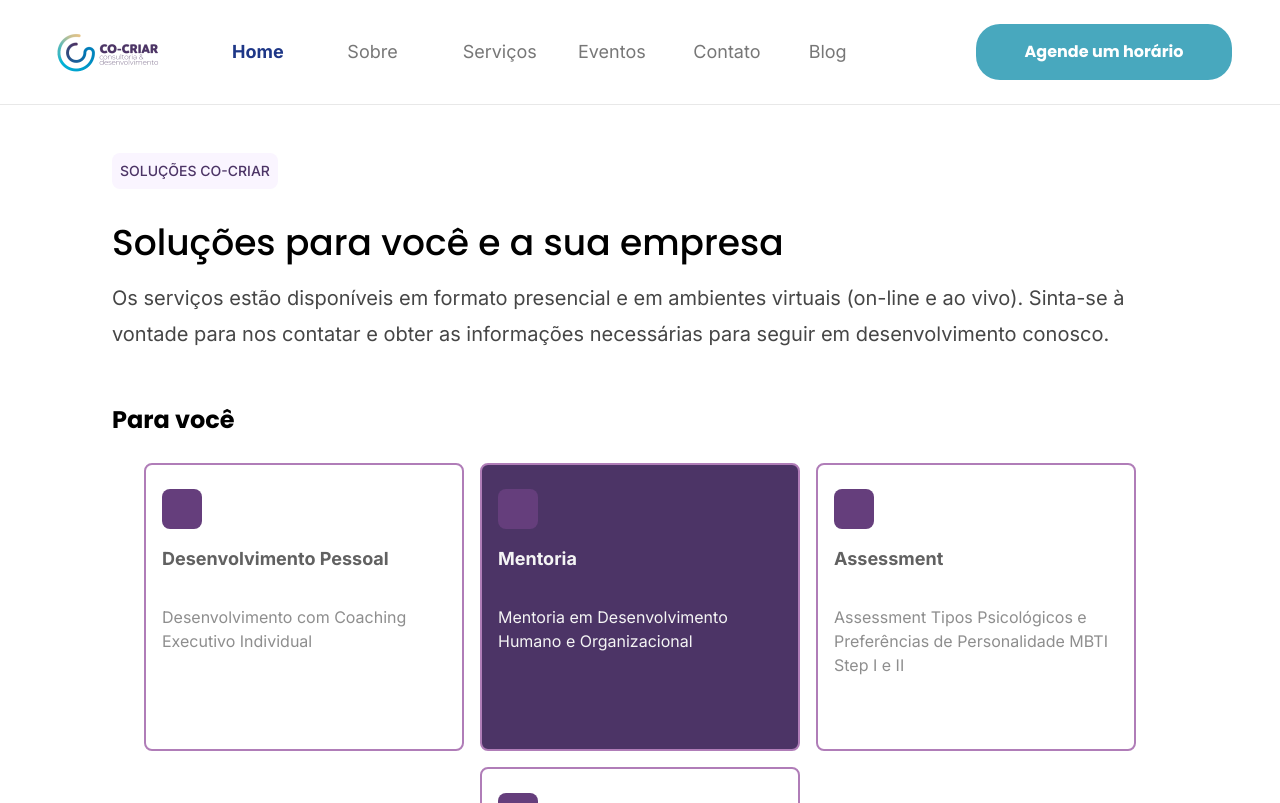
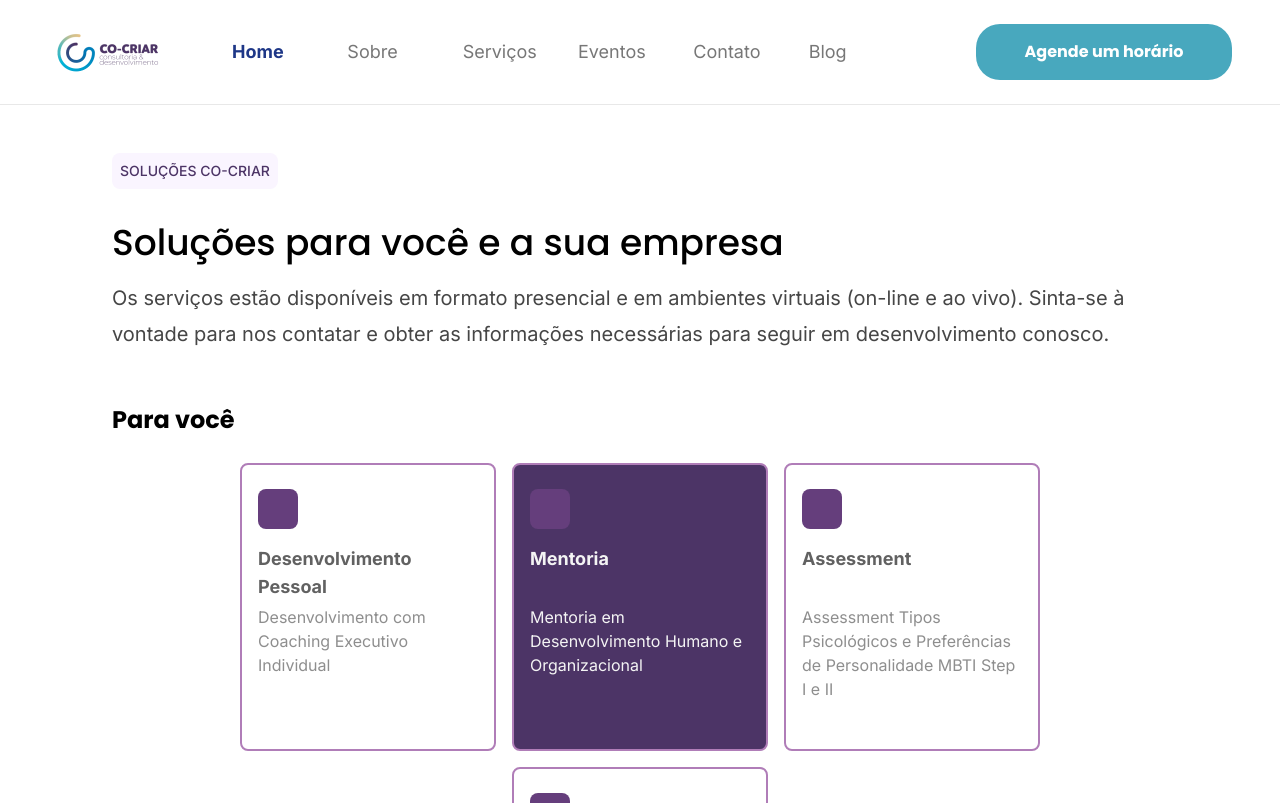
Before and after one commit to lesada/cocriar, a Next.js app: page / in a window 1280 px wide. Shown: the top 803 px of the page. Built offline with nearby package versions, Linux system fonts and the light colour scheme; some icons are missing.

Commit message:
feat: adjust components to handle session layout changes

```diff
--- a/src/app/(home)/components/Solutions/Card.tsx
+++ b/src/app/(home)/components/Solutions/Card.tsx
@@ -12,7 +12,7 @@ function Card({ title, content, detach, icon, colors }: CardProps) {
     <div
       className={twMerge(
         clsx(
-					"rounded-lg basis-xs border-2 px-4 py-6 flex flex-col gap-4 min-h-72 border-purple-300",
+          "rounded-lg basis-xs border-2 px-4 py-6 flex flex-col gap-4 min-h-72 border-purple-300 max-w-3xs",
           detach && "bg-purple-900",
           detach && colors?.detach && colors.detach,
           colors?.border && colors.border,
```
Also changed, not shown: src/app/(home)/components/InfoBanner/index.tsx (+6 -6 lines). Lines whose indentation alone changed are shown as unchanged.
